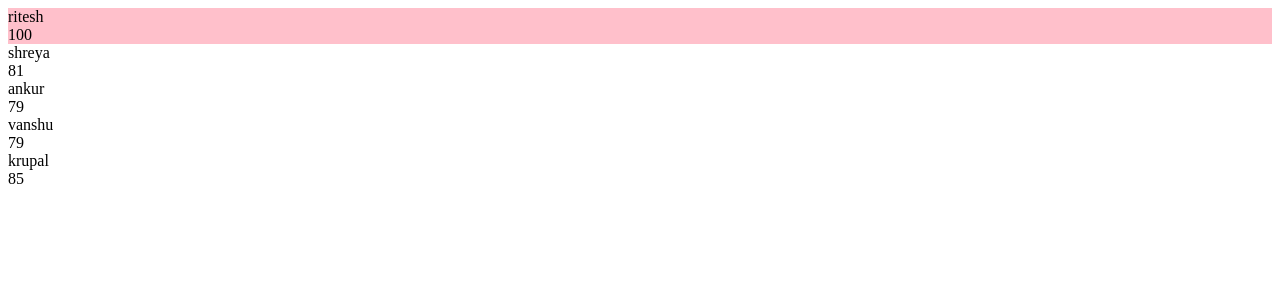
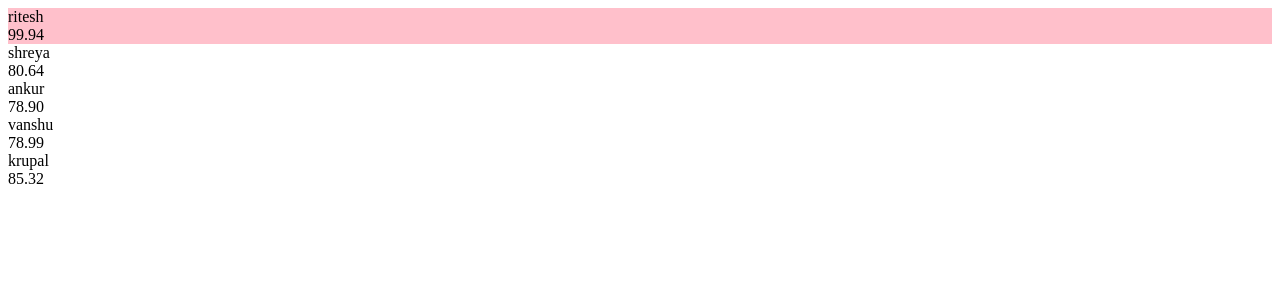
Before and after one commit to chandrashekhar-meshram/Toppers---Updating-State-That-Depends-On-The-Previous-State-Rendering-Lists-of---l3wdbpfb79ft, a React app: page / in a window 1280 px wide. Shown: the top 300 px of the page. Built offline with nearby package versions, Linux system fonts and the light colour scheme.

Commit message:
final submition

```diff
--- a/src/components/App.js
+++ b/src/components/App.js
@@ -47,7 +47,7 @@ class App extends Component {
 
 
     			{
-    				// Correct the percentage conditional for correct output
+
     				this.state.list.map(function(item,index){
 
 				   		if(item.percent > 75.00)
@@ -59,7 +59,7 @@ class App extends Component {
 										 {item.name}
 					   				</div>
 					   				<div className="percent">
-					   					{Math.round(item.percent)}
+					   					{item.percent.toFixed(2)}
 					   				</div>
 				   				</div>
 				   				);
```
